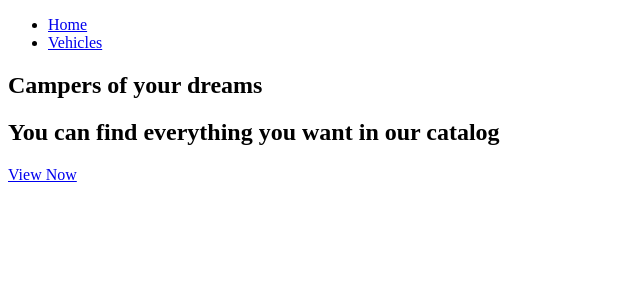
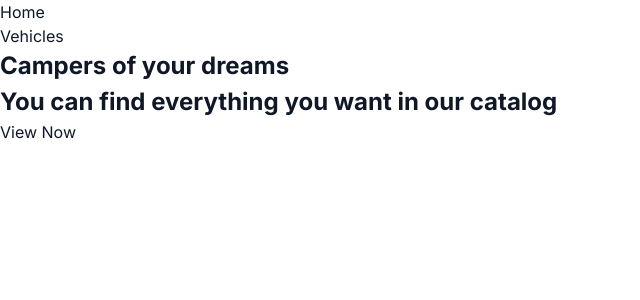
Before and after one commit to ptrodion/TravelTrucks-React-TS, a React (Vite) app: page / in a window 1280 px wide. Shown: the top 300 px of the page, without its empty margins (0-640 px from the left). Built offline with nearby package versions, Linux system fonts and the light colour scheme.

Commit message:
added Reset Styles, Theme and ThemeProvider

```diff
--- a/package.json
+++ b/package.json
@@ -24,6 +24,7 @@
   },
   "dependencies": {
     "lint-staged": "15.2.11",
+    "modern-normalize": "^3.0.1",
     "react": "18.3.1",
     "react-dom": "18.3.1",
     "react-router-dom": "7.1.1",
--- a/src/App.tsx
+++ b/src/App.tsx
@@ -1,11 +1,11 @@
 import MainLayout from "./layout/MainLayout"
+import ResetStyles from "./ResetStyles"
 
 function App() {
-
-
   return (
     <div>
       <MainLayout />
+      <ResetStyles />
     </div>
   )
 }
--- /dev/null
+++ b/src/ResetStyles.tsx
@@ -0,0 +1,51 @@
+
+import { createGlobalStyle } from 'styled-components';
+// import 'modern-normalize';
+
+const ResetStyles = createGlobalStyle`
+body {
+  margin: 0;
+  font-family: 'Inter', sans-serif;
+  font-weight:  ${(props) => props.theme.font.weights.regular};;
+  font-size: 16px;
+  color: ${(props) => props.theme.color.mainTextColor};
+  line-height: ${(props) => props.theme.lineHeight.medium};;
+}
+
+h1,
+h2,
+h3,
+h4,
+h5,
+h6,
+p {
+  margin: 0;
+}
+
+ul {
+  padding-left: 0;
+  margin: 0;
+  list-style-type: none;
+}
+
+button {
+  cursor: pointer;
+  background-color: transparent;
+  border: none;
+}
+
+a {
+  text-decoration: none;
+  color: inherit;
+}
+
+img {
+  display: block;
+  max-width: 100%;
+  height: auto;
+  border: none;
+  object-fit: cover;
+}
+`;
+
+export default ResetStyles;
--- a/src/main.tsx
+++ b/src/main.tsx
@@ -1,12 +1,52 @@
 import { StrictMode } from 'react'
 import { createRoot } from 'react-dom/client'
+import { BrowserRouter } from 'react-router-dom'
+import { ThemeProvider } from 'styled-components';
 import App from './App.tsx'
-import { BrowserRouter } from 'react-router-dom'
+
+const theme = {
+  color: {
+    whiteColor: '#FFFFFF',
+    mainBkgColor: '#F7F7F7',
+    mainTextColor: '#101828',
+    secondTextColor: '#475467',
+    grayTextColor: '#6C717B',
+    buttonLinkColor: '#E44848',
+    buttonLinkColorHover: '#D84343',
+    borderColor: '#DADDE1',
+    itemsBkgColor: '#F2F4F7',
+  },
+  font: {
+    weights: {
+      regular: 400,
+      medium: 500,
+      semiBold: 600,
+    },
+    size: {
+      regular: '16px',
+      medium: '20px',
+      large: '48px',
+    },
+  },
+  lineHeight: {
+    regular: '1.2',
+    medium: '1.5',
+  },
+  gaps: {
+    s: '8px',
+    m: '10px',
+    x: '12px',
+    xl: '32px',
+    xxl: '64px',
+  },
+};
 
 createRoot(document.getElementById('root')!).render(
   <StrictMode>
     <BrowserRouter>
-      <App />
+      <ThemeProvider theme={theme}>
+        <App />
+      </ThemeProvider>
     </BrowserRouter>
   </StrictMode>,
 )
```
Also changed, not shown: src/App.css (added), 1 other file (tests, documents, lock files or other folders).
